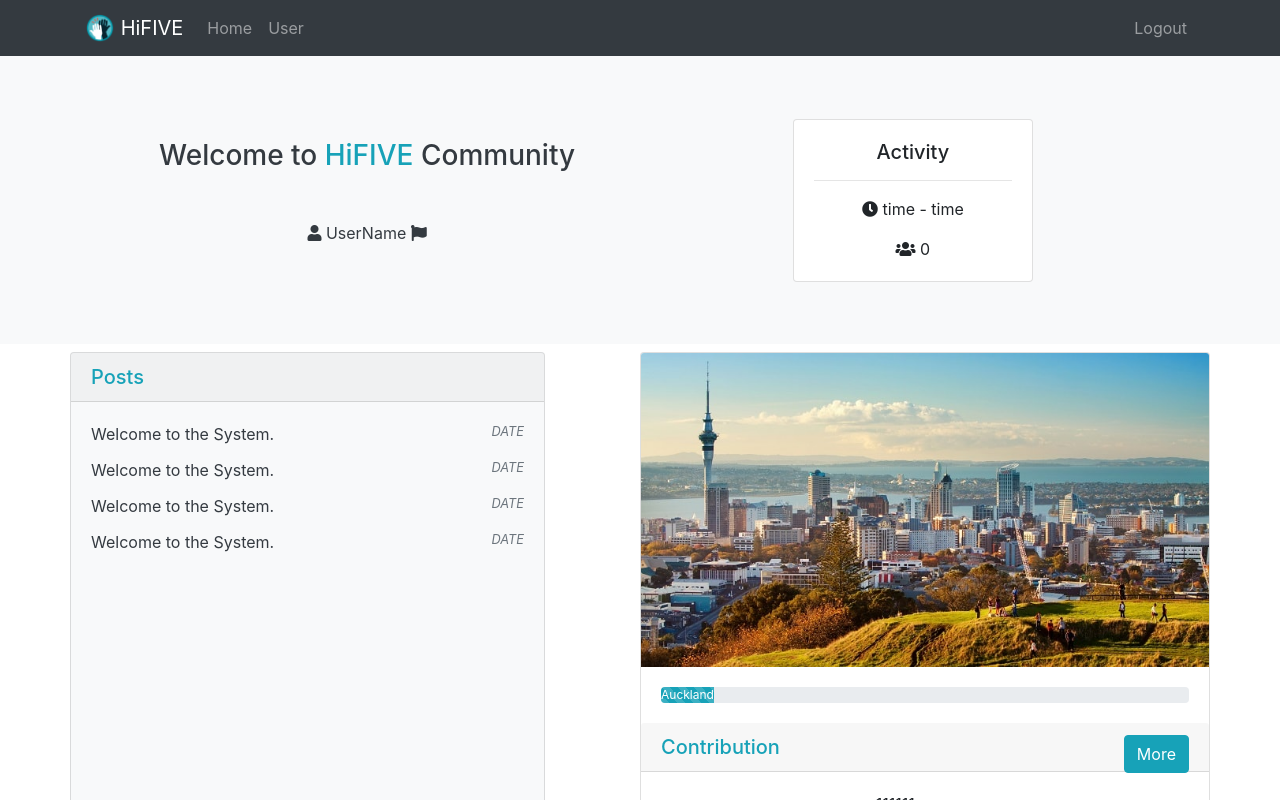
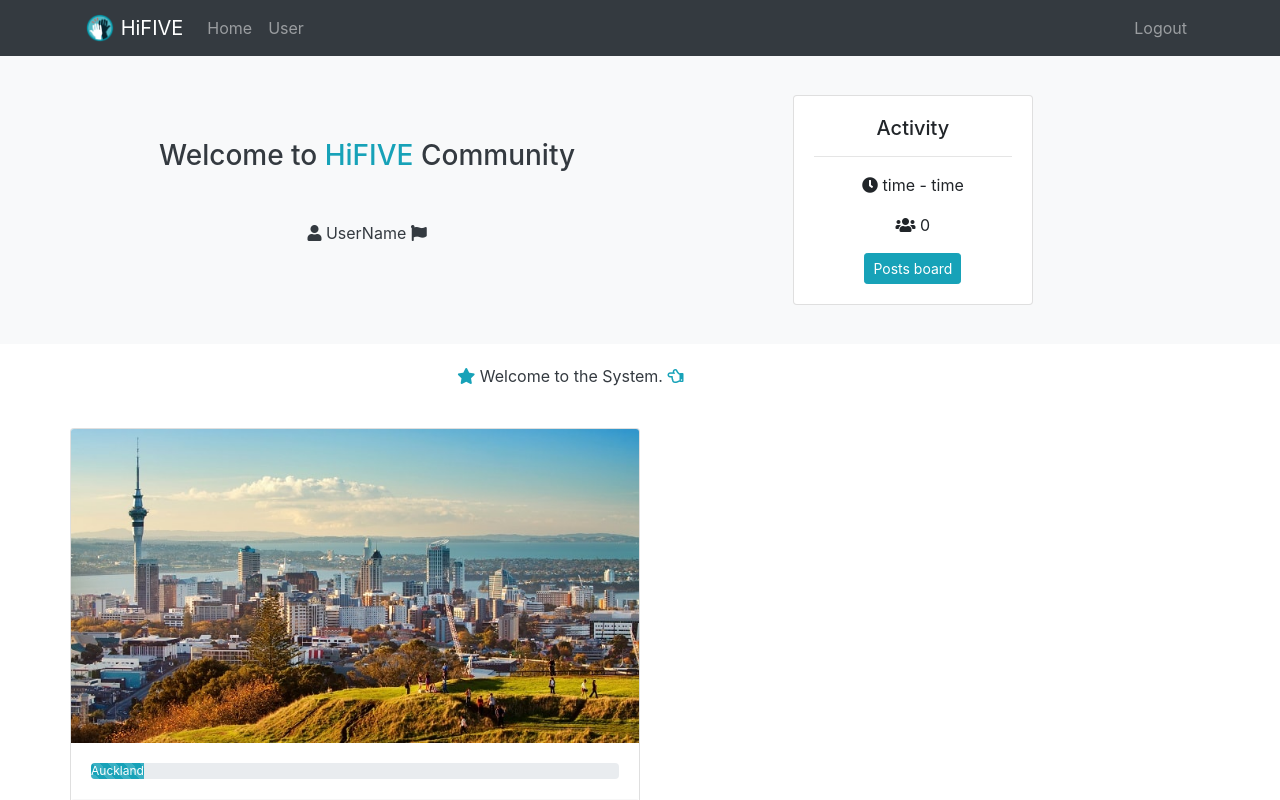
Before and after one commit to lindsayXue/HiFIVE-v3, a React (Create React App) app in the folder client/: page /home in a window 1280 px wide. Shown: the top 800 px of the page. Built offline with nearby package versions, Linux system fonts and the light colour scheme.

Commit message:
On the way to setup Banner&Home page

```diff
--- a/client/src/App.css
+++ b/client/src/App.css
@@ -1,3 +1,3 @@
-.landing {
+.banner {
   height: 18rem;
 }
--- a/client/src/App.js
+++ b/client/src/App.js
@@ -3,7 +3,7 @@ import { BrowserRouter as Router, Route, Switch } from 'react-router-dom'
 
 import Navbar from './components/layout/Navbar'
 import Footer from './components/layout/Footer'
-import Landing from './components/layout/Landing'
+import Banner from './components/banner/Banner'
 // import Login from './components/auth/Login'
 // import Register from './components/auth/Register'
 import Home from './components/home/Home'
@@ -17,7 +17,7 @@ class App extends Component {
       <Router>
         <div className="App">
           <Navbar />
-          <Landing />
+          <Banner />
           <div className="container">
             <Route exact path="/home" component={Home} />
             <Route exact path="/user" component={User} />
--- /dev/null
+++ b/client/src/components/banner/Activity.js
@@ -0,0 +1,26 @@
+import React from 'react'
+import { Link } from 'react-router-dom'
+
+const Activity = () => {
+  return (
+    <div className="card mx-auto" style={{ width: '15rem' }}>
+      <div className="card-body text-center">
+        <h5 className="card-title ">Activity</h5>
+        <hr />
+        <p className="card-text">
+          <i className="fas fa-clock" /> time - time
+        </p>
+        <p className="card-text">
+          <i className="fas fa-users" /> 0
+        </p>
+        <Link to="/posts">
+          <button type="button" class="btn btn-info btn-sm">
+            Posts board
+          </button>
+        </Link>
+      </div>
+    </div>
+  )
+}
+
+export default Activity
--- /dev/null
+++ b/client/src/components/banner/Banner.js
@@ -0,0 +1,31 @@
+import React, { Component } from 'react'
+import Activity from './Activity'
+import Notification from './Notification'
+
+class Banner extends Component {
+  render() {
+    return (
+      <div>
+        <div className="banner bg-light row justice-content-around">
+          <div className="col-md-7 my-auto text-center text-dark">
+            <h3 className="mb-5">
+              Welcome to
+              <span className="text-info"> HiFIVE </span>
+              Community
+            </h3>
+            <p>
+              <i className="fas fa-user" /> UserName{' '}
+              <i className="fas fa-flag" />
+            </p>
+          </div>
+          <div className="col-md-3 my-auto">
+            <Activity />
+          </div>
+        </div>
+        <Notification />
+      </div>
+    )
+  }
+}
+
+export default Banner
--- /dev/null
+++ b/client/src/components/banner/Notification.js
@@ -0,0 +1,46 @@
+import React from 'react'
+import Post from './Post'
+
+export default function Notification() {
+  return (
+    <div>
+      <div className="card-body">
+        <div
+          id="carouselExampleControls"
+          className="carousel slide"
+          data-ride="carousel"
+        >
+          <div className="carousel-inner text-center">
+            <div className="carousel-item active">
+              <Post />
+            </div>
+            <div className="carousel-item">
+              <Post />
+            </div>
+            <div className="carousel-item">
+              <Post />
+            </div>
+          </div>
+          <a
+            className="carousel-control-prev"
+            href="#carouselExampleControls"
+            role="button"
+            data-slide="prev"
+          >
+            <span className="carousel-control-prev-icon" aria-hidden="true" />
+            <span className="sr-only">Previous</span>
+          </a>
+          <a
+            className="carousel-control-next"
+            href="#carouselExampleControls"
+            role="button"
+            data-slide="next"
+          >
+            <span className="carousel-control-next-icon" aria-hidden="true" />
+            <span className="sr-only">Next</span>
+          </a>
+        </div>
+      </div>
+    </div>
+  )
+}
--- a/client/src/components/home/Post.js
+++ b/client/src/components/banner/Post.js
@@ -5,9 +5,10 @@ const Post = () => {
   return (
     <p className="card-title">
       <Link to="#" className="card-link text-dark">
-        Welcome to the System.
+        <i class="fas fa-star text-info" /> Welcome to the System.
       </Link>
-      <small className="text-muted font-italic float-right">DATE</small>
+      {'  '}
+      <i class="far fa-hand-point-left text-info" />
     </p>
   )
 }
--- a/client/src/components/home/Home.js
+++ b/client/src/components/home/Home.js
@@ -1,6 +1,5 @@
 import React, { Component } from 'react'
 
-import Post from './Post'
 import Contribution from './Contribution'
 import Journey from './Journey'
 
@@ -8,15 +7,6 @@ class Home extends Component {
   render() {
     return (
       <div className="home row d-flex justify-content-between">
-        <div className="card text-info bg-light col-md-5 mt-2 px-0">
-          <h5 className="card-header">Posts</h5>
-          <div className="card-body">
-            <Post />
-            <Post />
-            <Post />
-            <Post />
-          </div>
-        </div>
         <div className="card col-md-6 px-0 mt-2">
           <Journey />
           <Contribution />
--- a/client/src/components/layout/Landing.js
+++ /dev/null
@@ -1,36 +0,0 @@
-import React, { Component } from 'react'
-
-class Landing extends Component {
-  render() {
-    return (
-      <div className="landing bg-light row justice-content-around">
-        <div className="col-md-7 my-auto text-center text-dark">
-          <h3 className="mb-5">
-            Welcome to
-            <span className="text-info"> HiFIVE </span>
-            Community
-          </h3>
-          <p>
-            <i className="fas fa-user" /> UserName <i className="fas fa-flag" />
-          </p>
-        </div>
-        <div className="col-md-3 my-auto">
-          <div className="card mx-auto" style={{ width: '15rem' }}>
-            <div className="card-body text-center">
-              <h5 className="card-title ">Activity</h5>
-              <hr />
-              <p className="card-text">
-                <i className="fas fa-clock" /> time - time
-              </p>
-              <p className="card-text">
-                <i className="fas fa-users" /> 0
-              </p>
-            </div>
-          </div>
-        </div>
-      </div>
-    )
-  }
-}
-
-export default Landing
```
